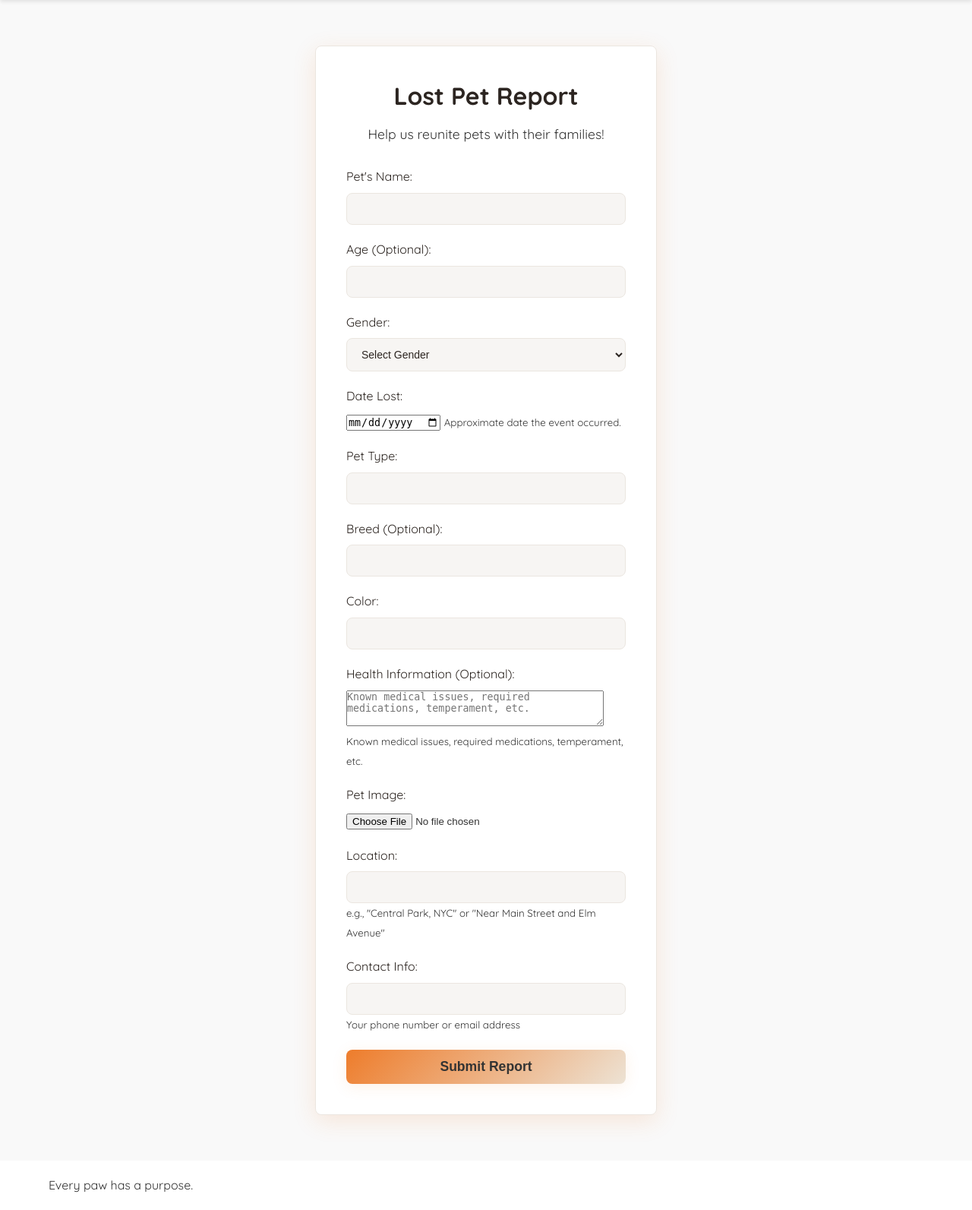
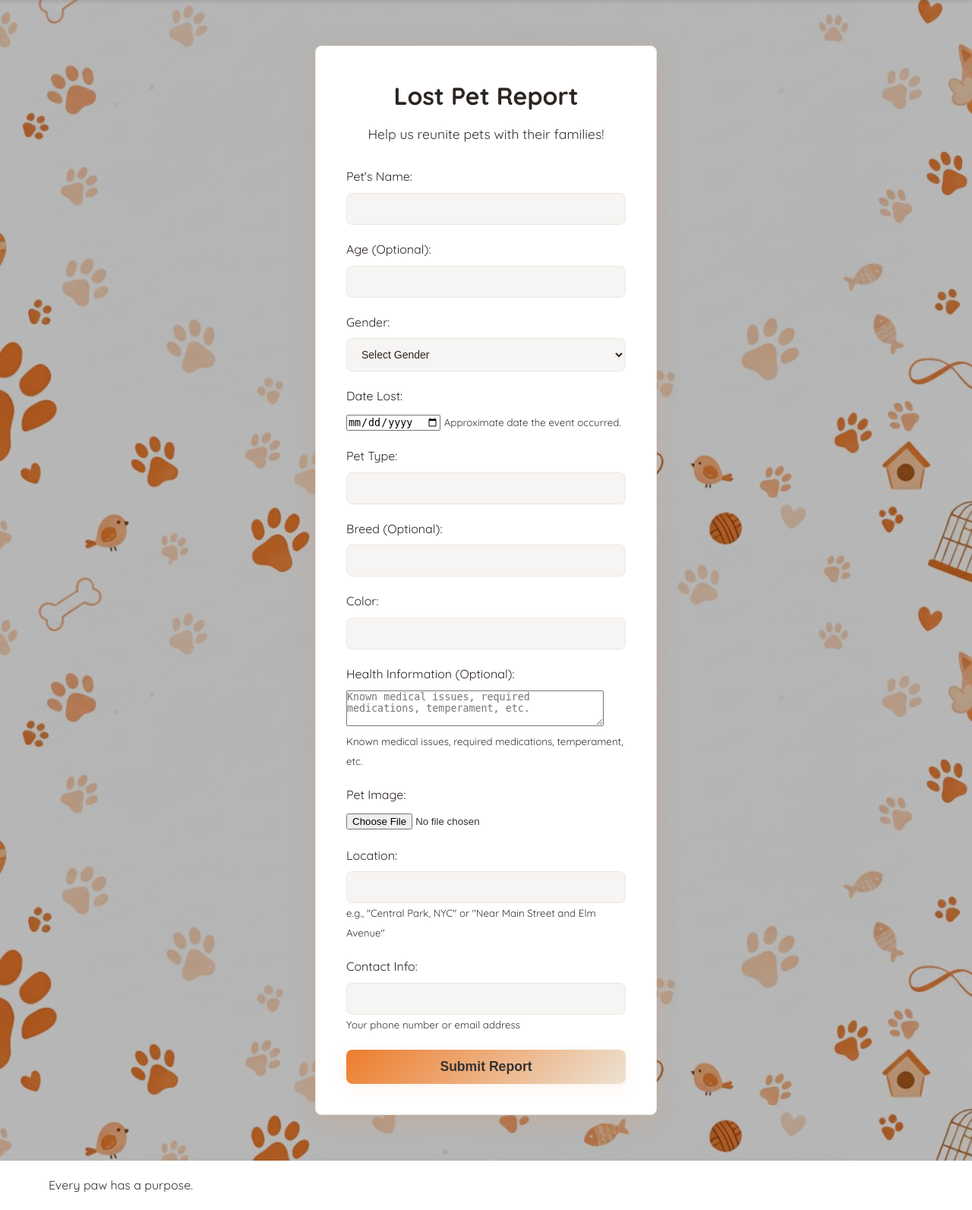
Before and after one commit to Deadpoolprime/petrescue2, a Django app: page /report/pet/Lost/ in a window 1280 px wide. Shown: the part 145-1738 px from the top of the page at 76% size. Run offline with Django 4.2, Linux system fonts and the light colour scheme; the visitor is signed in with stand-in values (Sample User, id 1).

Commit message:
bg changes

```diff
--- a/static/css/style.css
+++ b/static/css/style.css
@@ -111,6 +111,15 @@ body.admin-page-background {
   background-attachment: fixed;
   position: relative;
 }
+
+body.new-background1 {
+  background-image: url('../images/newbg1.jpg');
+  background-size: cover;
+  background-position: center center;
+  background-attachment: fixed;
+  position: relative;
+}
+
 body.login-page-background header,
 body.login-page-background main,
 body.login-page-background footer,
--- a/users/templates/users/create_pet_report.html
+++ b/users/templates/users/create_pet_report.html
@@ -3,7 +3,7 @@
 {% load static %}
 
 {% block title %}{{ report_type }} Pet Report{% endblock %}
-
+{% block body_class %}new-background1{% endblock %}
 {% block content %}
 <section class="report-section">
   <div class="auth-box"> {# Reusing auth-box for form styling #}
```
Also changed, not shown: static/images/newbg1.jpg (added).
